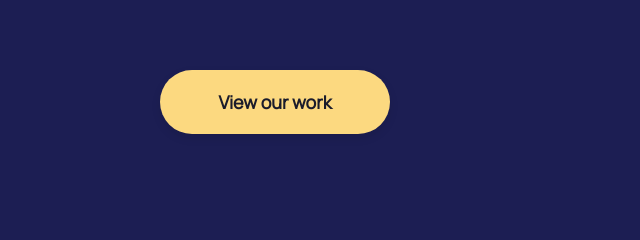
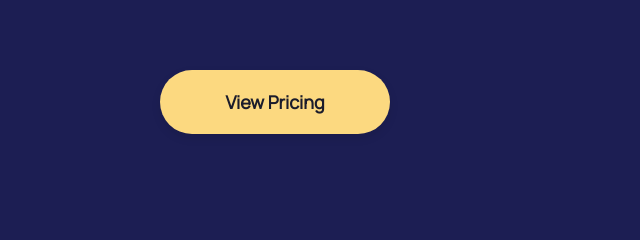
Before and after one commit to Aoloomi/Final_Finsweet, a website built with Vite: page features.html in a window 1280 px wide. Shown: the part 455-695 px from the top of the page, 0-640 px from the left. Built offline with nearby package versions, Linux system fonts and the light colour scheme.

Commit message:
version-1.0.4

```diff
--- a/features.html
+++ b/features.html
@@ -166,9 +166,9 @@
           </div>
           <div class="w-full h-[64px] flex flex-row items-center space-x-10 justify-center lg:justify-start">
             <a
-              href="./work.html"
+              href="./price.html"
               class="w-[230px] h-[64px] flex bg-[#FCD980] rounded-full button_text items-center justify-center hover:font-bold hover-effect"
-              >View our work</a
+              >View Pricing</a
             >
           </div>
         </div>
```
Also changed, not shown: read_case_study.html (+1 -1 lines).
